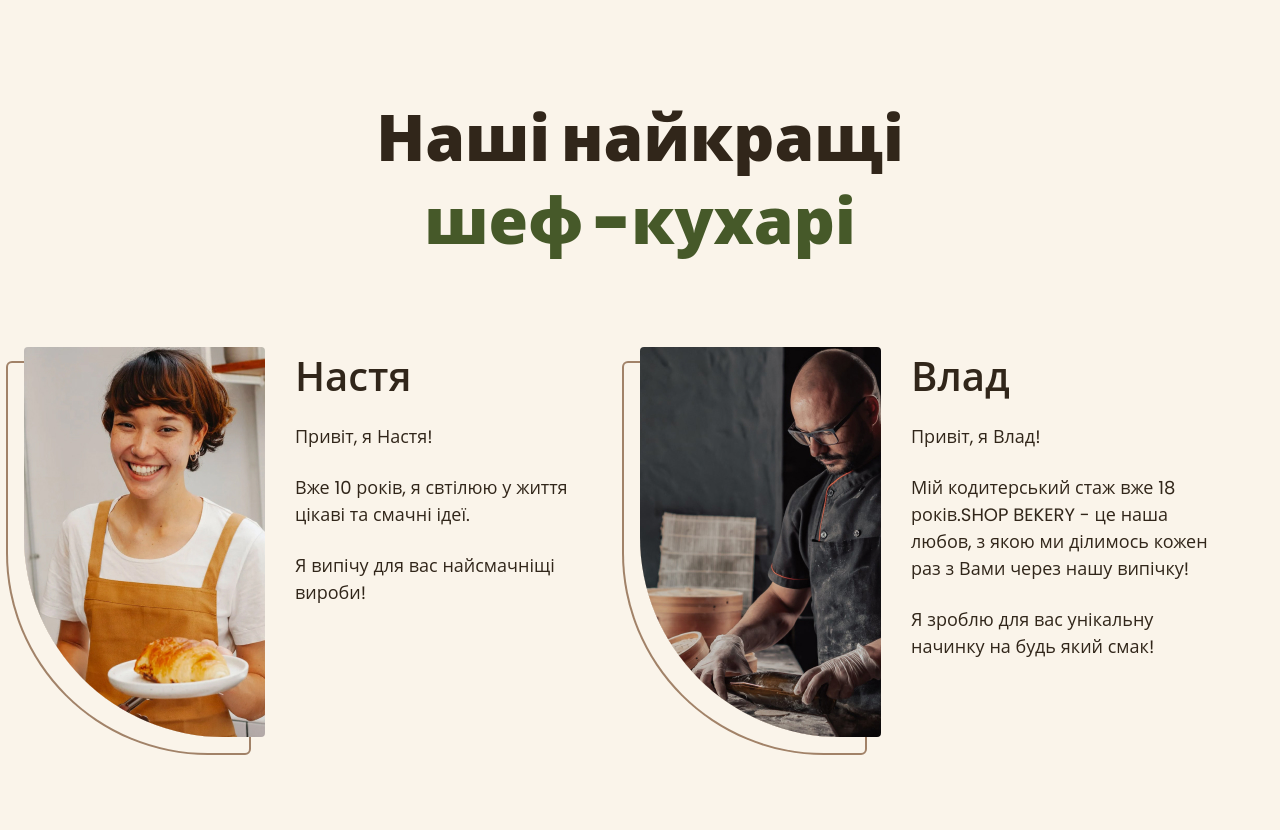
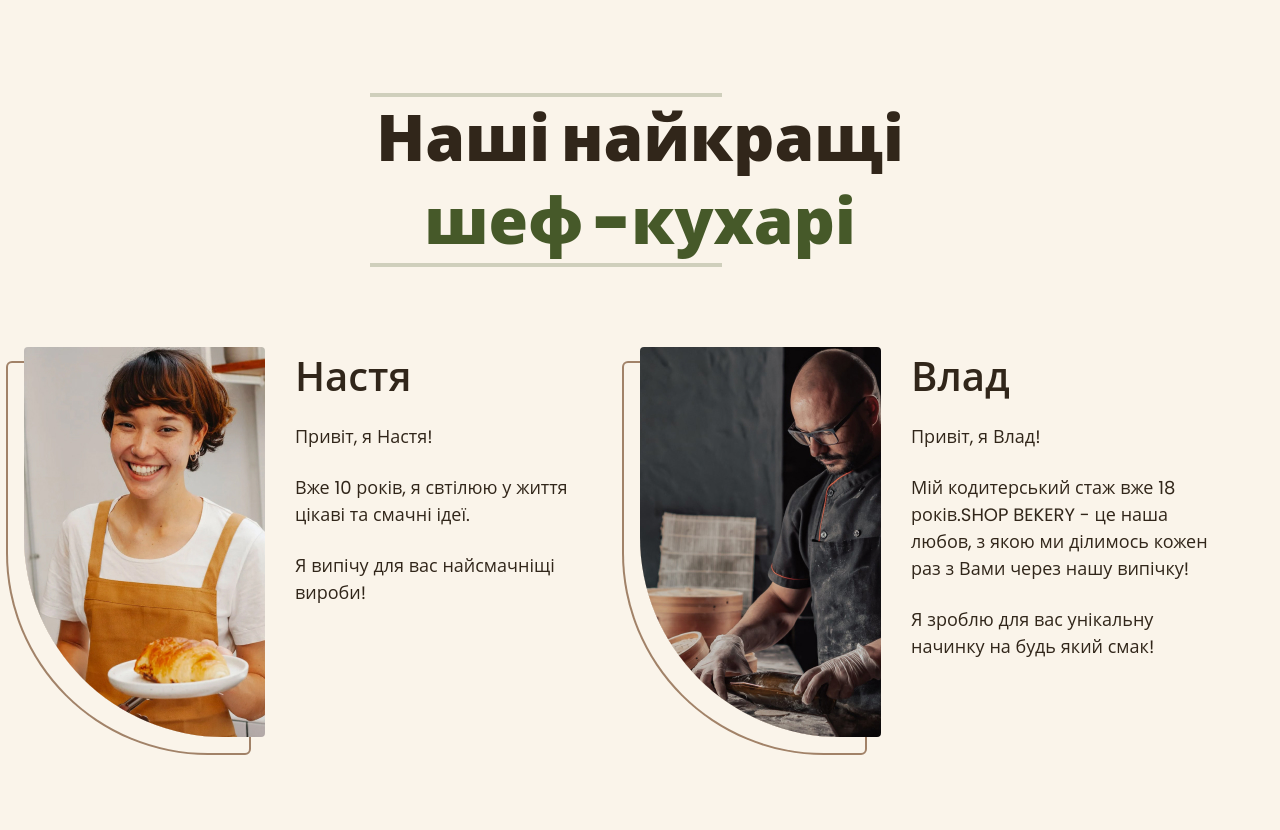
Before and after one commit to demiusdelph-developer/genius-project, a plain HTML site: page index.html in a window 1280 px wide. Shown: the part 1416-2246 px from the top of the page. Drawn offline with Linux system fonts and the light colour scheme.

Commit message:
correction errors

```diff
--- a/css/style.css
+++ b/css/style.css
@@ -98,6 +98,7 @@ ul {
 /* header */
 .header {
   background: #222;
+  margin: 0;
 }
 
 .header-container {
@@ -210,7 +211,7 @@ ul {
   content: '';
   display: block;
   width: 352px;
-  border: 2px solid var(--color-primary-light);
+  border: 2px solid var(--color-brand-light);
 }
 
 .chefs-list {
```
